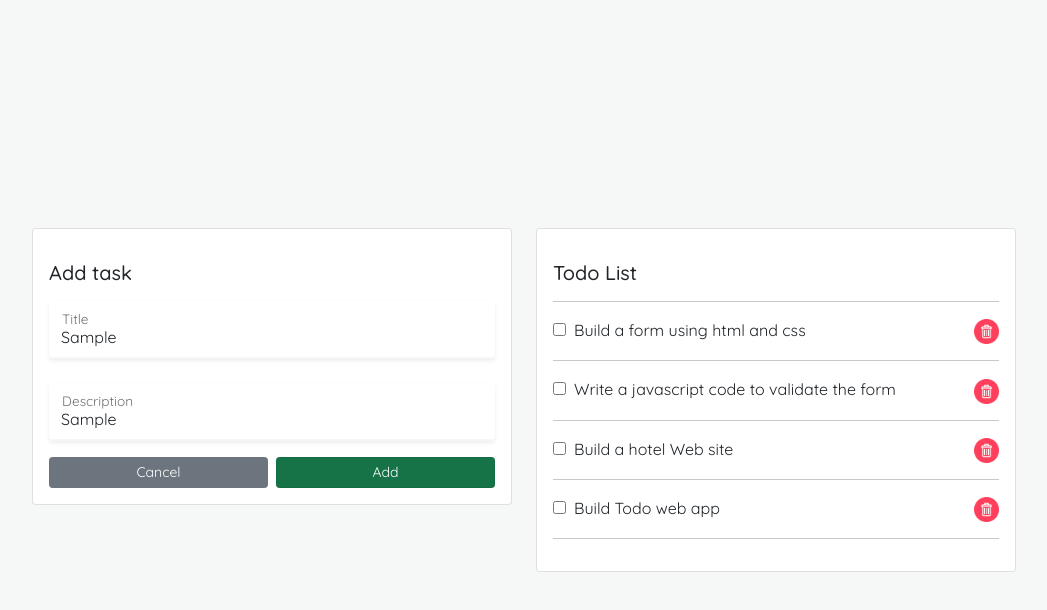
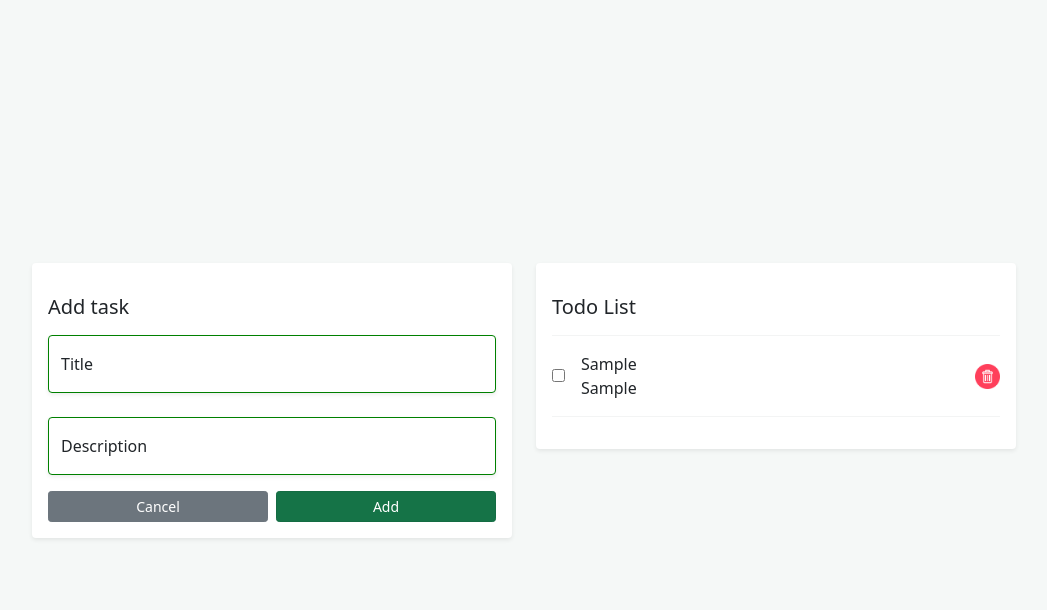
Before and after one commit to arthurchris111/To-do, a plain HTML site: page index.html in a window 1280 px wide. Both pictures are taken after typing "Sample", "Sample" into the empty fields and a click on the button "Add". Shown: the whole page, without its empty margins (116-1163 px from the left). Drawn offline with Linux system fonts and the light colour scheme.

Commit message:
todoItems

```diff
--- a/asset/app.js
+++ b/asset/app.js
@@ -0,0 +1,123 @@
+const addButton = document.getElementById("addBtn");
+const cancelButton = document.getElementById("cancelBtn");
+const title = document.getElementById("title");
+const description = document.getElementById("description");
+const todoForm = document.getElementById("todoForm");
+const deleteItem = document.getElementById("delete")
+
+var todoList = [];
+var inputValues = {}
+
+addBtn.addEventListener("click", (event) => {
+    event.preventDefault()
+    titleValidation();
+    descriptionValidation();
+
+    // isFormValid();
+
+    const isFormValid = (descriptionValidation() && titleValidation() == true)
+    if (isFormValid == false) {
+        return
+    }
+
+    inputValues = {
+        "title": title.value,
+        "description": description.value
+    }
+    todoList.push(inputValues);
+    todoSelector()
+    todoForm.reset();
+
+})
+
+// const isFormValid = () => {
+//     if (!descriptionValidation() && !titleValidation()) {
+//         return
+//     }
+
+//     inputValues = {
+//         "title": title.value,
+//         "description": description.value
+//     }
+//     todoList.push(inputValues);
+//     todoSelector()
+
+// }
+
+const todoSelector = () => {
+    if (todoList.length == 0) {
+        return
+    }
+    const todoItemSelector = document.querySelector(".todoList")
+    const todoItem = document.querySelector(".todoItem")
+
+    todoList.map((item) => {
+        todoItemSelector.innerHTML =
+            ` <div class="todoItem d-flex align-items-center">
+                                <div class="flex-shrink-0">
+                                    <input type="checkbox"> </div>
+                                <div class="flex-grow-1 ms-3">
+                                    <ol class="list-unstyled m-0">
+                                        <li>${item.title} </li>
+                                        <li>${item.description} </li>
+                                    </ol>
+                                </div>
+                                <div class="trash">
+                                    <img src="./asset/trash-bin.png" alt="" width="25" height="25" id="delete">
+                                </div>
+                            </div>
+                             <hr/>
+                            `
+    })
+    todoItemSelector.appendChild(todoItem)
+}
+
+
+
+todoForm.addEventListener('input', (event) => {
+    switch (event.target.id) {
+        case 'title':
+            titleValidation();
+            break;
+        case 'description':
+            descriptionValidation();
+            break;
+    }
+})
+
+const showError = (input, message) => {
+    const formField = input.parentElement;
+    formField.classList.remove('success');
+    formField.classList.add('error');
+    const error = formField.querySelector('small');
+    error.textContent = message;
+};
+
+const showSuccess = (input, message) => {
+    const formField = input.parentElement;
+    formField.classList.remove('error');
+    formField.classList.add('success');
+    const success = formField.querySelector('small');
+    success.textContent = message;
+}
+
+const titleValidation = () => {
+    var regex = /^[a-zA-Z\s]+$/;
+    if (title.value == "") {
+        showError(title, '');
+    } else {
+        showSuccess(title, '');
+        return true;
+    }
+    return false
+}
+
+const descriptionValidation = () => {
+    if (description.value == "") {
+        showError(description, '');
+    } else {
+        showSuccess(description, '');
+        return true;
+    }
+    return false
+}
--- a/asset/styles.css
+++ b/asset/styles.css
@@ -1,20 +1,21 @@
-*{
-    font-family: 'Quicksand', sans-serif;
+body{
+  background-color:#F5F8F7!important ;
+  font-family: 'Quicksand', sans-serif;
 }
 
 .container{
-    background-color: #F5F8F7;
-    height: 100vh;
+  /* background-color: #F5F8F7; */
+  height: 100vh;
 }
 
 input[type="text"]{
   /* padding: 5px!important; */
-  border-left: none;
-  border-right: none;
-  border-top: none;
-  border-bottom: solid  #F5F8F7 2px;
+  /* border-left: none; */
+  /* border-right: none; */
+  /* border-top: none;  */
+  /* border: solid  #F5F8F7 2px; */
   /* margin: 5px 30 10px 0; */
-  /* border: none; */
+  border: none;
   /* background: #f1f1f1; */
 }
 
@@ -22,5 +23,30 @@ input[type="text"]{
 input[type="text"]:focus{
   /* background-color: #F5F8F7; */
   outline: none;
-  padding-left: 30px;
+  /* padding-left: 30px; */
 }
+
+hr{
+  opacity: 0.05!important;
+}
+/*
+.card{
+  padding-left: 0%!important;
+} */
+
+.form-field.error input {
+    border-color: red;
+}
+
+.form-field.success input {
+    border-color: green;
+}
+
+.form-field small {
+    color: red;
+}
+
+.form-field input {
+    border: solid 1px #ddd;
+
+}
--- a/index.html
+++ b/index.html
@@ -15,26 +15,30 @@
     <div class="container d-flex  justify-content-center align-items-center">
         <div class="row ">
             <div class="col">
-                <div class="card" style="width: 30rem;">
+                <div class="card border-0 shadow-sm bg-white rounded" style="width: 30rem;">
                     <div class="card-body">
                         <h5 class="card-title my-3 ">Add task</h5>
-                        <form action="">
-                            <div class="form-floating mb-4 ">
-                                <input type="text" class="form-control shadow-sm bg-white rounded" id="floatingInput"
+                        <form id="todoForm">
+                            <div class="form-floating mb-4 form-field">
+                                <input type="text" class="form-control shadow-sm bg-white rounded titleInput" id="title"
                                     placeholder="Title">
+                                <small></small>
                                 <label for="floatingInput">Title</label>
                             </div>
 
-                            <div class="form-floating mb-3">
-                                <input type="text" class="form-control shadow-sm bg-white rounded " id="floatingInput "
-                                    placeholder="Description">
+                            <div class="form-floating mb-3 form-field">
+                                <input type="text" class="form-control shadow-sm bg-white rounded descriptionInput"
+                                    id="description" placeholder="Description">
                                 <label for="floatingInput">Description</label>
+                                <small></small>
                             </div>
                         </form>
 
                         <div class="d-flex justify-content-between ">
-                            <button type="button" class="btn btn-secondary btn-sm shadow-none w-50 me-2">Cancel</button>
-                            <button type="button" class="btn btn-success btn-sm shadow-none w-50">Add</button>
+                            <button type="button" class="btn btn-secondary btn-sm shadow-none w-50 me-2"
+                                id="cancelBtn">Cancel</button>
+                            <button type="button" class="btn btn-success btn-sm shadow-none w-50"
+                                id="addBtn">Add</button>
                         </div>
                     </div>
 
@@ -42,57 +46,15 @@
             </div>
 
             <div class="col">
-                <div class="card" style="width: 30rem;">
+                <div class="card border-0 shadow-sm bg-white rounded" style="width: 30rem;">
                     <div class="card-body">
-                        <h5 class="card-title my-3 "> Todo List</h5>
-                        <hr class="">
-                        <div class="todo-list">
-                            <div class="form-check ps-0 d-flex justify-content-between">
-                                <label for="check-box">
-                                    <input type="checkbox" class="checkbox me-2 ">Build a form using html and css
-                                </label>
+                        <h5 class="card-title my-3">Todo List</h5>
+                        <hr>
+                        <div class="todoList">
+                            <div class="todoItem">
 
-                                <div class="trash">
-                                    <img src="./asset/trash-bin.png" alt="" width="25" height="25">
-                                </div>
                             </div>
-                            <hr>
-
-                            <div class="form-check ps-0 d-flex justify-content-between ">
-                                <label for="check-box">
-                                    <input type="checkbox" class="checkbox me-2 ">Write a javascript code to validate
-                                    the form
-                                </label>
-
-                                <div class="trash">
-                                    <img src="./asset/trash-bin.png" alt="" width="25" height="25">
-                                </div>
-                            </div>
-                            <hr>
-
-                            <div class="form-check ps-0 d-flex justify-content-between">
-                                <label for="check-box">
-                                    <input type="checkbox" class="checkbox me-2 ">Build a hotel Web site
-                                </label>
-
-                                <div class="trash">
-                                    <img src="./asset/trash-bin.png" alt="" width="25" height="25">
-                                </div>
-                            </div>
-                            <hr>
-
-                            <div class="form-check ps-0 d-flex justify-content-between">
-                                <label for="check-box">
-                                    <input type="checkbox" class="checkbox me-2 ">Build Todo web app
-                                </label>
-
-                                <div class="trash">
-                                    <img src="./asset/trash-bin.png" alt="" width="25" height="25">
-                                </div>
-                            </div>
-                            <hr>
                         </div>
-
                     </div>
                 </div>
             </div>
```
